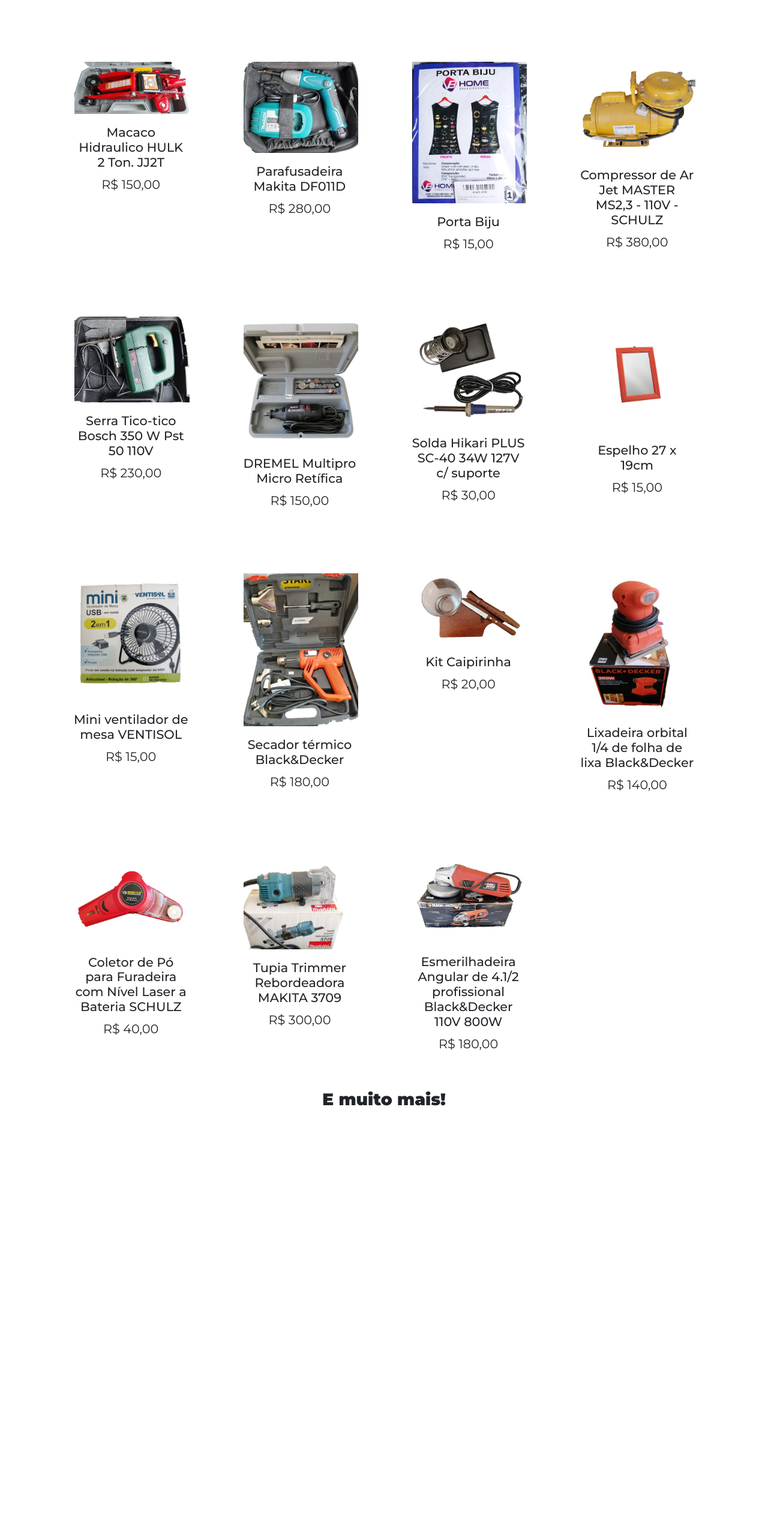
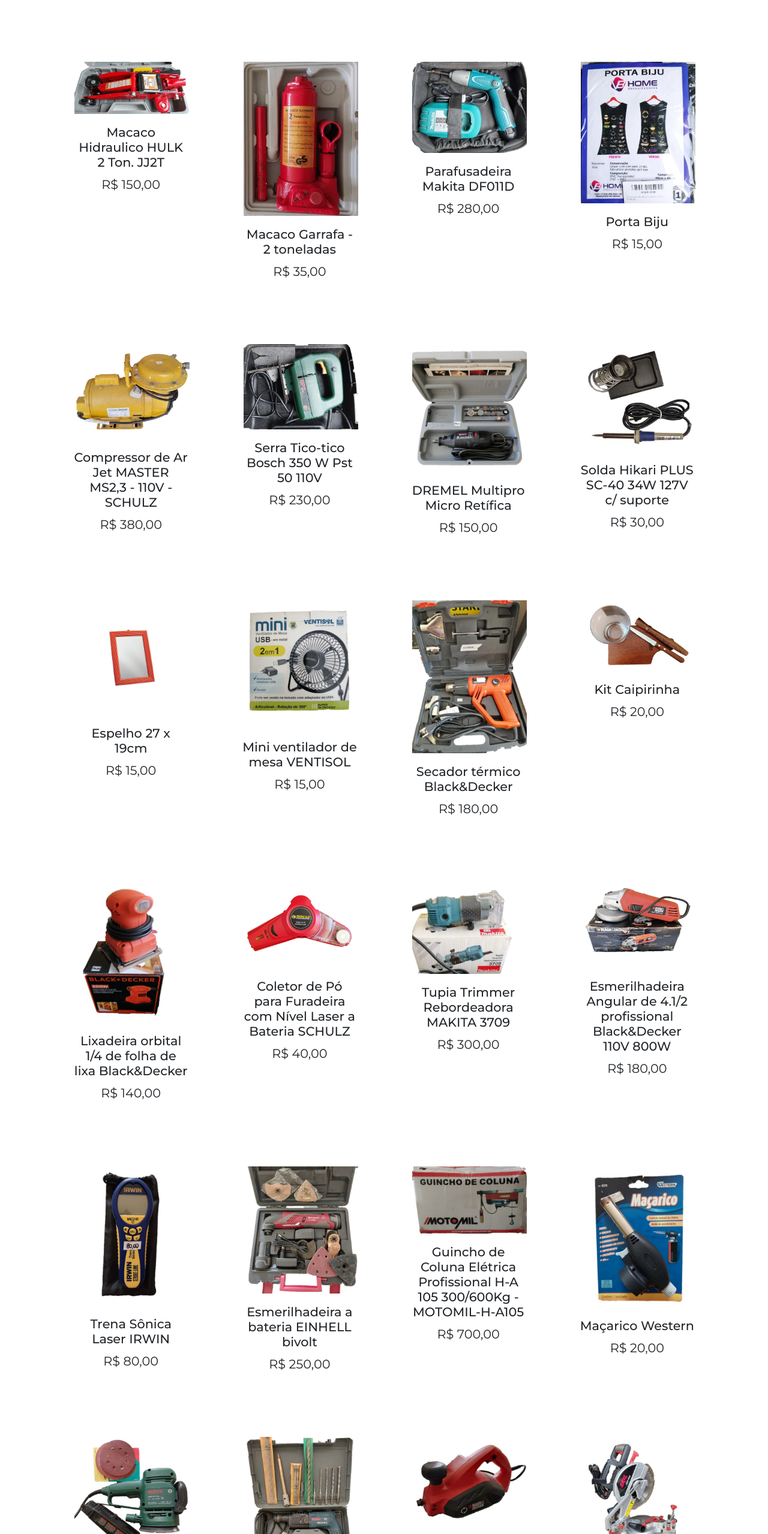
Before and after one commit to BazarTrujillo/bazardegaragem, a plain HTML site: page index.html in a window 1280 px wide. Shown: the part 1308-3866 px from the top of the page at 60% size. Before the commit the page ends 3231 px from the top, so only its background shows below. Drawn offline with nearby package versions, Linux system fonts and the light colour scheme.

Commit message:
Add files via upload

```diff
--- a/index.html
+++ b/index.html
@@ -83,6 +83,11 @@
         <p>R$ 150,00</p>
       </div>
       <div class="feature-box col-lg-3 col-md-6 col-sm-6">
+        <img class="tool-img" src="Fotos/macaco garrafa.jpg" alt="macaco garrafa">
+        <h4 class="feature-title">Macaco Garrafa - 2 toneladas</h4>
+        <p>R$ 35,00</p>
+      </div>
+      <div class="feature-box col-lg-3 col-md-6 col-sm-6">
         <img class="tool-img" src="Fotos/Parafusadeira.jpg" alt="parafusadeira">
         <h4 class="feature-title">Parafusadeira Makita DF011D</h4>
         <p>R$ 280,00</p>
@@ -152,6 +157,46 @@
         <h4 class="feature-title">Esmerilhadeira Angular de 4.1/2 profissional Black&Decker 110V 800W</h4>
         <p>R$ 180,00</p>
       </div>
+      <div class="feature-box col-lg-3 col-md-6 col-sm-6">
+        <img class="tool-img" src="Fotos/trena sonica.jpg" alt="trena sonica">
+        <h4 class="feature-title">Trena Sônica Laser IRWIN</h4>
+        <p>R$ 80,00</p>
+      </div>
+      <div class="feature-box col-lg-3 col-md-6 col-sm-6">
+        <img class="tool-img" src="Fotos/esmerilhadeira einhell.jpg" alt="esmerilhadeira einhell">
+        <h4 class="feature-title">Esmerilhadeira a bateria EINHELL bivolt</h4>
+        <p>R$ 250,00</p>
+      </div>
+      <div class="feature-box col-lg-3 col-md-6 col-sm-6">
+        <img class="tool-img" src="Fotos/guincho.jpg" alt="guincho">
+        <h4 class="feature-title">Guincho de Coluna Elétrica Profissional H-A 105 300/600Kg - MOTOMIL-H-A105</h4>
+        <p>R$ 700,00</p>
+      </div>
+      <div class="feature-box col-lg-3 col-md-6 col-sm-6">
+        <img class="tool-img" src="Fotos/maçarico.jpg" alt="maçarico">
+        <h4 class="feature-title">Maçarico Western</h4>
+        <p>R$ 20,00</p>
+      </div>
+      <div class="feature-box col-lg-3 col-md-6 col-sm-6">
+        <img class="tool-img" src="Fotos/lixadeira profiss.jpg" alt="lixadeira profiss">
+        <h4 class="feature-title">Lixadeira Bosch Profiss 3310 Pex 12ae Excêntrica 400w - 110V</h4>
+        <p>R$ 700,00</p>
+      </div>
+      <div class="feature-box col-lg-3 col-md-6 col-sm-6">
+        <img class="tool-img" src="Fotos/martelete.jpg" alt="martelete">
+        <h4 class="feature-title">Martelete bosch gbh 2-20 S 110V 500W</h4>
+        <p>R$ 350,00</p>
+      </div>
+      <div class="feature-box col-lg-3 col-md-6 col-sm-6">
+        <img class="tool-img" src="Fotos/plaine eletrica.jpg" alt="plaine eletrica">
+        <h4 class="feature-title">Plaina Elétrica 3.1/4'' 650W - Black+Decker - 7698-110v</h4>
+        <p>R$ 300,00</p>
+      </div>
+      <div class="feature-box col-lg-3 col-md-6 col-sm-6">
+        <img class="tool-img" src="Fotos/serra meia esquadria.jpg" alt="serra meia esquadria">
+        <h4 class="feature-title">Serra Meia Esquadria SKILL 3310 220V 1800W </h4>
+        <p>R$ 800,00</p>
+      </div>
     </div>
     <h3>E muito mais!</h3>
   </div>
```
